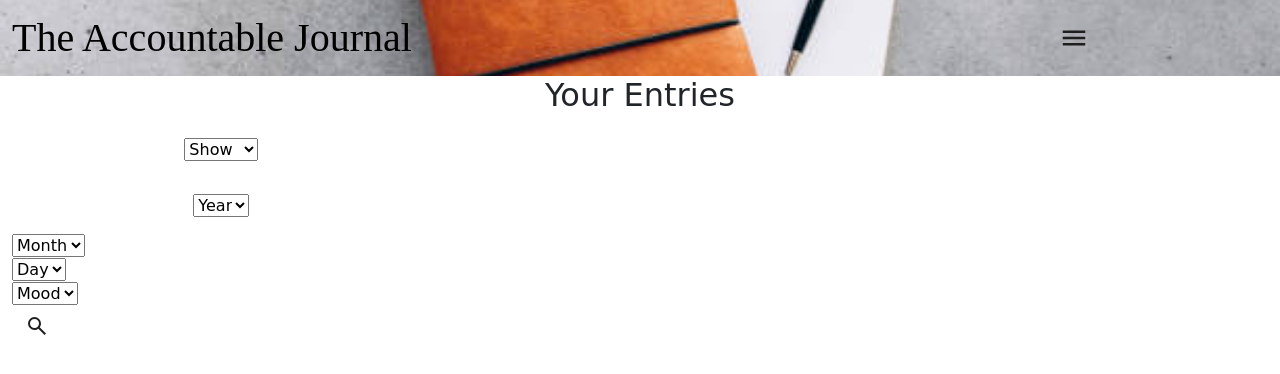
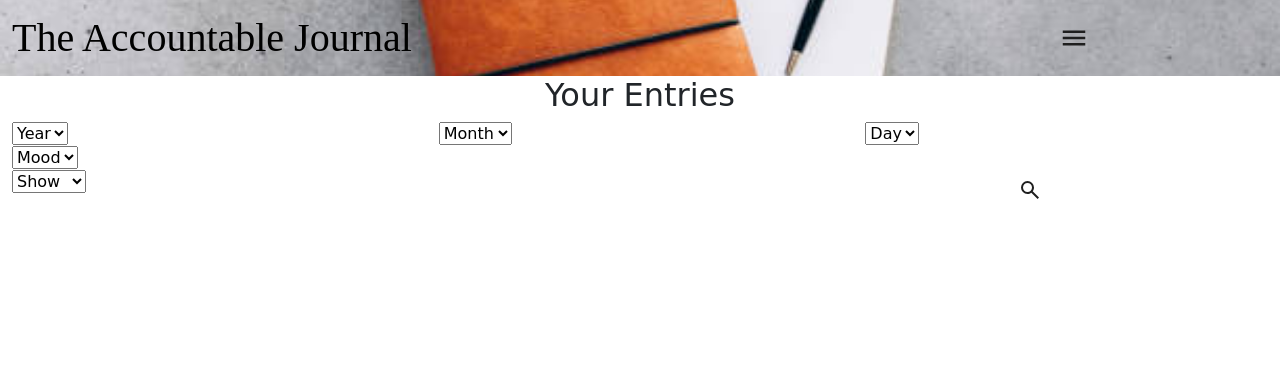
Before and after one commit to angelic-coder19/The_Accountable_Journal, a Flask app: page /search in a window 1280 px wide. Shown: the top 374 px of the page. Run offline with Flask 3, Linux system fonts and the light colour scheme; the visitor is signed in with stand-in values (Sample User, id 1); data comes from the database, SQL or seed files in the repository; both versions use the stored data as it was after the commit; data that the repository does not hold is empty; some libraries are stand-ins or nearby versions; some web fonts are replaced.

Commit message:
Completed Search Functionality - Organized search page layout - Added new route to make results available to the results API - Fixed search query to be conditionaly built up while keeping it safe from SQL injection - Added new search resutls template that is serves up results

```diff
--- a/main.py
+++ b/main.py
@@ -217,6 +217,7 @@ def key():
 @login_required
 def search():
     """ Allow the user to search for information that they have """
+    global search_results
 
     # If the user searches for a specific entry by filining in the form
     if request.method == "POST":
@@ -230,43 +231,53 @@ def search():
         if (not mood) and (not month) and (not year) and (not day):
             flash("You have not passed any parameters into your search")
             return redirect("/search")
-
-        # If any of the other parameters is empty, pass in the actuall column name
-        if not mood:
-            mood = 'mood'
-        if not year or year == 'year':
-            year = 'year'
-        year = int(year)
-        if not month or month == 'month':
-            month = 'month'
-        month = int(month)
-        if not day:
-            day = 'day'
-        day = int(day)
-
-        print(mood, year, type(day), month)
-        results = db.execute(f"""
+        # Initialize a query
+        query = """
             SELECT entry, iv, mood, month, day, time
             FROM entries
-            JOIN dates on entries. id = dates.entry_id
+            JOIN dates ON entries.id = dates.entry_id
             WHERE entries.id IN (
                 SELECT id FROM entries
                 WHERE author_id = ?
-                )
-            AND month = ? AND day = {day}
-            AND year = {year} AND mood = ?
-        """, session["user_id"], month, mood
-        )
+            )
         """
+        values = [session["user_id"]]
+
+        # Append filters conditionally
+        if year and year != 'year':
+            query += " AND year = ?"
+            values.append(int(year))
+        else:
+            query += " AND year = year"
+
+        if month and month != 'month':
+            query += " AND month = ?"
+            values.append(int(month))
+        else:
+            query += " AND month = month"
+
+        if day and day != 'day':
+            query += " AND day = ?"
+            values.append(int(day))
+        else:
+            query += " AND day = day"
+
+        if mood:
+            query += " AND mood = ?"
+            values.append(mood)
+        else:
+            query += " AND mood = mood"
+
+        results = db.execute(query, *values)
+
         # Inform the user if no results are found
         if len(results) == 0:
             flash("No entries were found from your input")
             return redirect("/search")
-        """
 
         # Append the results to the global array
         search_results = results
-        return search_results
+        return render_template("search_results.jinja")
 
     # If the page is reached via GET collect all the 'searchables'
     searchables = db.execute("""
--- a/static/script.js
+++ b/static/script.js
@@ -108,6 +108,66 @@ document.addEventListener('DOMContentLoaded', async function(){
         return btoa(binaryString);
     }
 
+    async function renderEntries(entries) {
+
+    try {
+        // Find the body object from the DOM
+        var body = document.querySelector('#mainBody');
+
+            // Iterate over each json object and collect info
+            for (let entry of entries){
+                let day = entry["day"];
+                let month = getStringDate(entry["month"]); // Convert the integar date to human readalbe month
+                let time = entry["time"];
+                let year = entry["year"];
+                let cipherEntry = entry["entry"]; // Base 64 string encrypted Entry
+                let iv = entry["iv"];             // Base 64 string initialization vector
+                let mood = entry["mood"];
+
+                // Decrypt the encrypted message
+                let encryptedBytes = base64ToBytes(cipherEntry);
+                let ivBytes = base64ToBytes(iv);
+
+                let decryptedBuffer = await crypto.subtle.decrypt(
+                    {
+                        name: "AES-GCM",
+                        iv: ivBytes
+                    },
+                    cryptoKey,
+                    encryptedBytes
+                );
+
+                const plainText = new TextDecoder().decode(decryptedBuffer);
+
+                // Dyanmically generat card to display a single entry and it's information
+                body.innerHTML += `<div class="row my-0.5">
+                            <div class="col infoCard col-lg-8 col-sm-12" style="background-color: ${getBGcolor(mood)}">
+                            <div class="row">
+                                <div class="col text-start col-lg-6 col-sm-8">
+                                    <p>${String(day) + ordinalIndicator(day) + " "+ month + ", " + year}<p>
+                                </div>
+                                <div class="col text-end col-lg-6 col-sm-8">
+                                    <p class="time">${time}</p>
+                                </div>
+                            </div>
+                            <div class="row text-center entry">
+                                <p>${plainText}</p>
+                            </div>
+                            <div class="row">
+                                <div class="col text-start binIcon">
+                                    <img src="/static/icons/delete_icon.svg" class="deleteIcon"/>
+                                </div>
+                                <div class="col text-end">
+                                    <p> Feeling <b class="mood">${mood}</b></p>
+                                </div>
+                            </div>
+                            </div>
+                        </div>`
+            }
+        } catch (TypeError) {
+            console.log("Everything is fine🙂");
+        }
+    }
     /* DO NOT DE - COMMENT THIS CODE!! THIS WAS A ONE TIME THING
     // Generate a cryptographic key
     const key = await crypto.subtle.generateKey(
@@ -149,10 +209,17 @@ document.addEventListener('DOMContentLoaded', async function(){
     );
     try {
         var entry = '';
+        let words = 1;
 
         // Get the entry from the text area and append it to the empty string
-        document.querySelector('textarea').addEventListener('keyup', function() {
+        document.querySelector('textarea').addEventListener('blur', function() {
             entry = document.querySelector('textarea').value;
+            for (let i = 0; i < entry.length; i++){
+                if (entry[i] == " ") {
+                    words++;
+                }
+            }
+            console.log(words);
         });
     } catch (TypeError) {
         console.log("Everything is fine🙂");
@@ -227,71 +294,18 @@ document.addEventListener('DOMContentLoaded', async function(){
             const results = response.json();
             console.log(results);
         }); */
+    // Get the search results
+    const searchResponse = await fetch("/results");
+    const results = await searchResponse.json();
 
-    let saearchResponse = await fetch("/results");
-    let searchResults = await saearchResponse.json();
-    console.log(searchResults);
+    if (results.length > 0) {
+        renderEntries(results);
+    }
+            // Request for information from the server for decryption
+        let response = await fetch("/info");
+        let entries = await response.json(); // Get a list of json objects from each entry
 
-
-
-    // Request for information from the server for decryption
-    let response = await fetch("/info");
-    let entries = await response.json(); // Get a list of json objects from each entry
-
-    try {
-        // Find the body object from the DOM
-        var body = document.querySelector('#mainBody');
-
-        // Iterate over each json object and collect info
-        for (let entry of entries){
-            let day = entry["day"];
-            let month = getStringDate(entry["month"]); // Convert the integar date to human readalbe month
-            let time = entry["time"];
-            let year = entry["year"];
-            let cipherEntry = entry["entry"]; // Base 64 string encrypted Entry
-            let iv = entry["iv"];             // Base 64 string initialization vector
-            let mood = entry["mood"];
-
-            // Decrypt the encrypted message
-            let encryptedBytes = base64ToBytes(cipherEntry);
-            let ivBytes = base64ToBytes(iv);
-
-            let decryptedBuffer = await crypto.subtle.decrypt(
-                {
-                    name: "AES-GCM",
-                    iv: ivBytes
-                },
-                cryptoKey,
-                encryptedBytes
-            );
-
-            const plainText = new TextDecoder().decode(decryptedBuffer);
-
-            // Dyanmically generat card to display a single entry and it's information
-            body.innerHTML += `<div class="row card">
-                        <div class="col infoCard col-lg-8 col-sm-12" style="background-color: ${getBGcolor(mood)}">
-                        <div class="row">
-                            <div class="col text-start col-lg-6 col-sm-8">
-                                <p>${String(day) + ordinalIndicator(day) + " "+ month + ", " + year}<p>
-                            </div>
-                            <div class="col text-end col-lg-6 col-sm-8">
-                                <p class="time">${time}</p>
-                            </div>
-                        </div>
-                        <div class="row text-center entry">
-                            <p>${plainText}</p>
-                        </div>
-                        <div class="row">
-                            <div class="col text-start binIcon">
-                                <img src="/static/icons/delete_icon.svg" class="deleteIcon"/>
-                            </div>
-                            <div class="col text-end">
-                                <p> Feeling <b class="mood">${mood}</b></p>
-                            </div>
-                        </div>
-                        </div>
-                    </div>`
-        }
+        renderEntries(entries);
 
         // Find all delete icons and make the ready for deletion
         let deleteButtons = document.querySelectorAll('.deleteIcon');
@@ -323,7 +337,4 @@ document.addEventListener('DOMContentLoaded', async function(){
             });
         }
 
-    } catch (TypeError) {
-        console.log("Everything is fine🙂");
-    }
 });
--- a/templates/search.html
+++ b/templates/search.html
@@ -8,16 +8,9 @@
 <div class="row text-center">
     <h2>Your Entries</h2>
 </div>
-<div col="row text-center py-3">
     <form action="/search" method="POST" id="searchForm">
-        <div class="col col-sm-4 py-3 text-center">
-            <select class="orderMenu" value="ORDER-BY" name="order-by">
-                <option selected disabled>Show</option>
-                <option value="">Latest</option>
-                <option value="DESC">Oldest</option>
-            </select>
-        </div>
-        <div class="col col-sm-4 py-3 text-center">
+        <div class="row">
+        <div class="col col-sm-4">
             <select class="searchMenu"  name="year">
                 <option selected disabled>Year</option>
                 {% for year in years %}
@@ -25,7 +18,7 @@
                 {% endfor %}
             </select>
         </div>
-        <div class="col col-sm-4 text center">
+        <div class="col col-sm-4">
             <select class="searchMenu" name="month">
                 <option selected disabled>Month</option>
                 {% for month in months %}
@@ -34,7 +27,7 @@
                 <option value="month">All</option>
             </select>
         </div>
-        <div class="col col-sm-4 text center">
+        <div class="col col-sm-4">
 
             <select class="searchMenu" name="day">
                 <option selected disabled>Day</option>
@@ -53,9 +46,20 @@
                 <option value="mood">All</option>
             </select>
         </div>
+        </div>
+        <div class="row">
+        <div class="col col-sm-4">
+            <select class="orderMenu" value="ORDER-BY" name="order-by">
+                <option selected disabled>Show</option>
+                <option value="">Latest</option>
+                <option value="DESC">Oldest</option>
+            </select>
+        </div>
+        <div class="col col-sm-6 text-end">
         <button class="btn" type="submit"><img src="/static/icons/search_icon.svg"/></button>
+        </div>
+    </div>
     </form>
-</div>
 <div id="mainBody">
     <!-- Java Scipt will render the rest -->
 </div>
--- /dev/null
+++ b/templates/search_results.jinja
@@ -0,0 +1 @@
+{% extends "search.html" %}
```
Also changed, not shown: journal.db, 3 other files.
